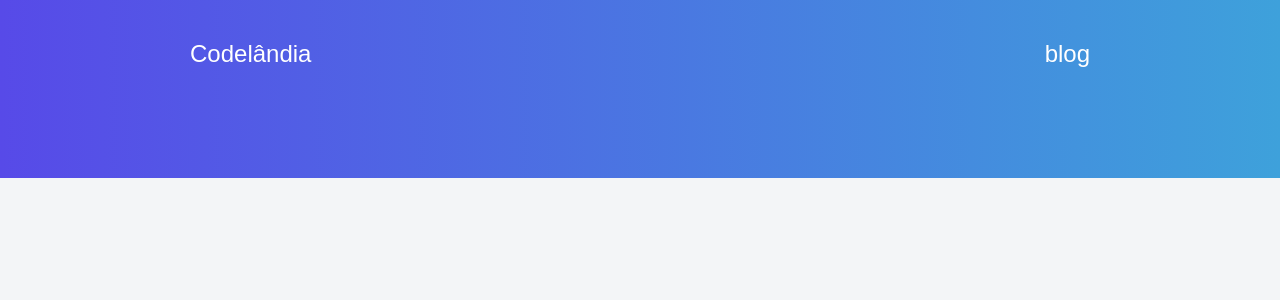
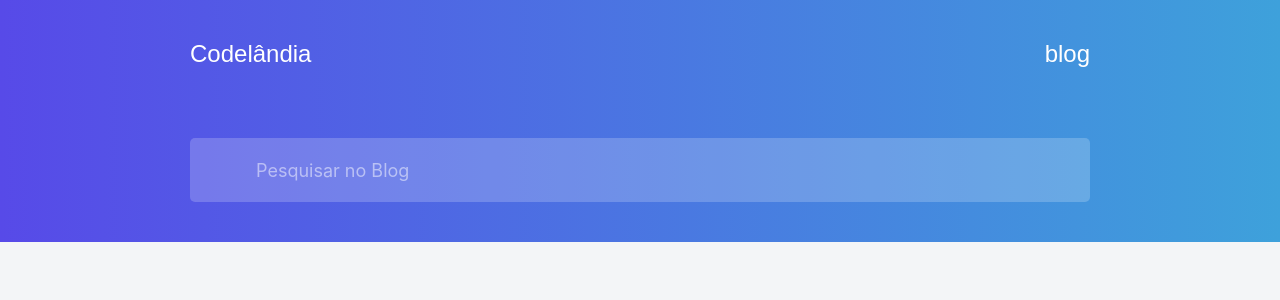
Before and after one commit to devarcanjo/challenge-01-codelandia, a React (Vite) app: page / in a window 1280 px wide. Shown: the top 300 px of the page. Built offline with nearby package versions, Linux system fonts and the light colour scheme.

Commit message:
added input in header and useState

```diff
--- a/src/HeaderBar/headerBar.tsx
+++ /dev/null
@@ -1,15 +0,0 @@
-import * as S from './styles'
-import searchIcon from 'assets/searchIcon.svg'
-
-const HeaderBar = ({ ...props }: InputProps) => {
-  return (
-    <S.Header>
-      <div>
-        <h1>Codelândia</h1>
-        <span>blog</span>
-      </div>
-    </S.Header>
-  )
-}
-
-export default HeaderBar
--- a/src/Pages/Home/index.tsx
+++ b/src/Pages/Home/index.tsx
@@ -1,9 +1,15 @@
-import HeaderBar from '../../HeaderBar/headerBar'
+import { useState } from 'react'
+import HeaderBar from '../../components/HeaderBar/headerBar'
 
 function Home() {
+  const [search, setSearch] = useState('')
+
   return (
     <>
-      <HeaderBar />
+      <HeaderBar
+        value={search}
+        onChange={event => setSearch(event.target.value)}
+      />
     </>
   )
 }
--- /dev/null
+++ b/src/components/HeaderBar/headerBar.tsx
@@ -0,0 +1,22 @@
+import { InputHTMLAttributes } from 'react'
+
+import * as S from './styles'
+
+type InputProps = InputHTMLAttributes<HTMLInputElement>
+
+function HeaderBar({ ...props }: InputProps) {
+  return (
+    <S.Header>
+      <div>
+        <h1>Codelândia</h1>
+        <span>blog</span>
+      </div>
+
+      <S.InputWrapper>
+        <input type="text" placeholder="Pesquisar no Blog" {...props} />
+      </S.InputWrapper>
+    </S.Header>
+  )
+}
+
+export default HeaderBar
```
Also changed, not shown: src/components/HeaderBar/styles.ts (renamed from src/HeaderBar/styles.ts).
